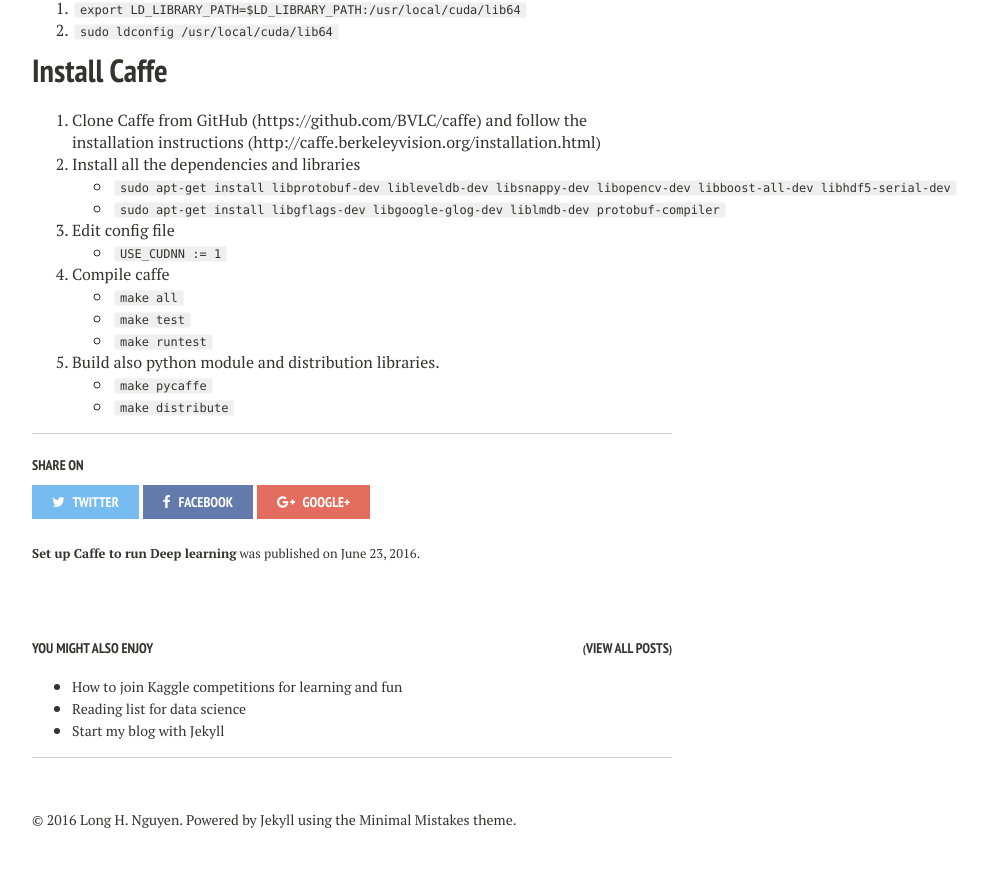
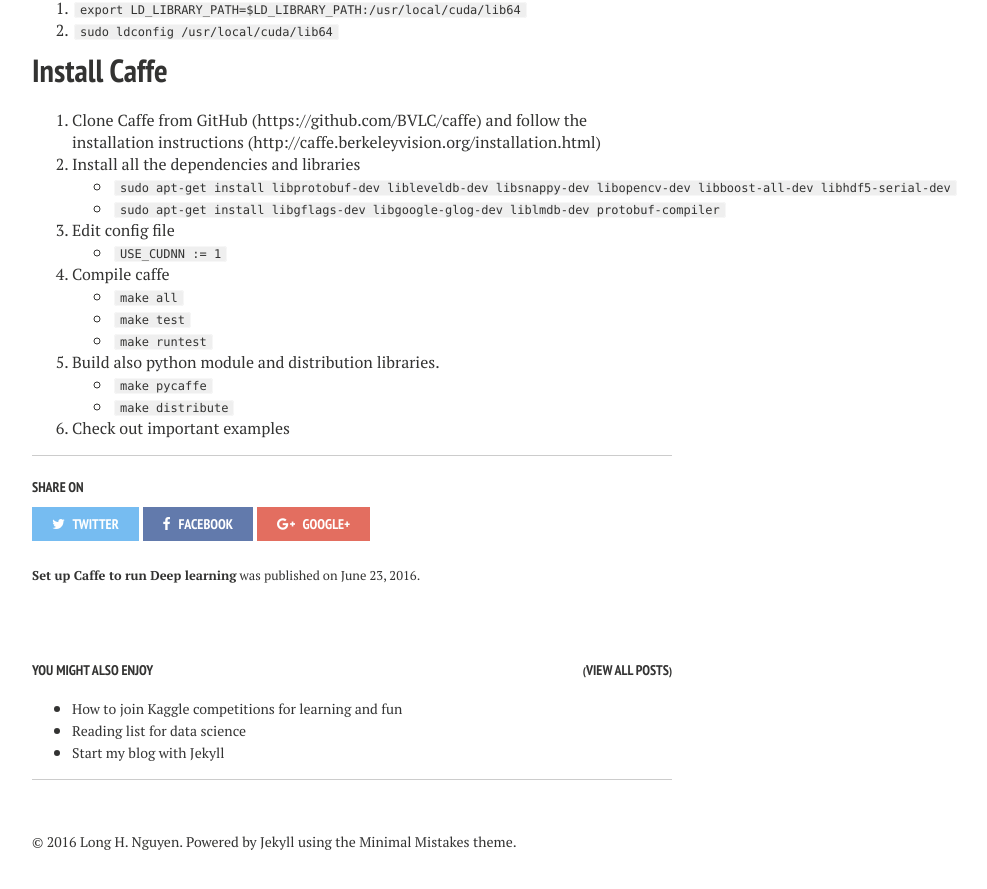
Before and after one commit to nguyenhailong/nguyenhailong.github.io, a Jekyll site: the page built from _posts/2016-06-23-Set-up-Caffe-to-run-Deep-learning.md, in a window 1280 px wide and 900 px high, scrolled down 873 px. Shown: the top 889 px of the window, without its empty margins (288-1275 px from the left). Built offline with Jekyll 4.4.1, drawn with Linux system fonts in a browser that asks for light colours; nearby versions of some CDN libraries.

Commit message:
test git with ubuntu

```diff
--- a/_posts/2016-06-23-Set-up-Caffe-to-run-Deep-learning.md
+++ b/_posts/2016-06-23-Set-up-Caffe-to-run-Deep-learning.md
@@ -51,3 +51,4 @@ Run the following command:
 5. Build also python module and distribution libraries.
 - `make pycaffe`
 - `make distribute`
+6. Check out important examples
```
